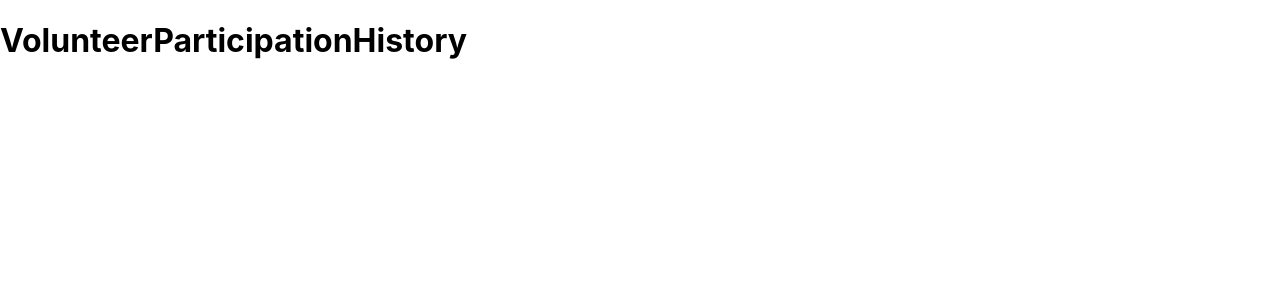
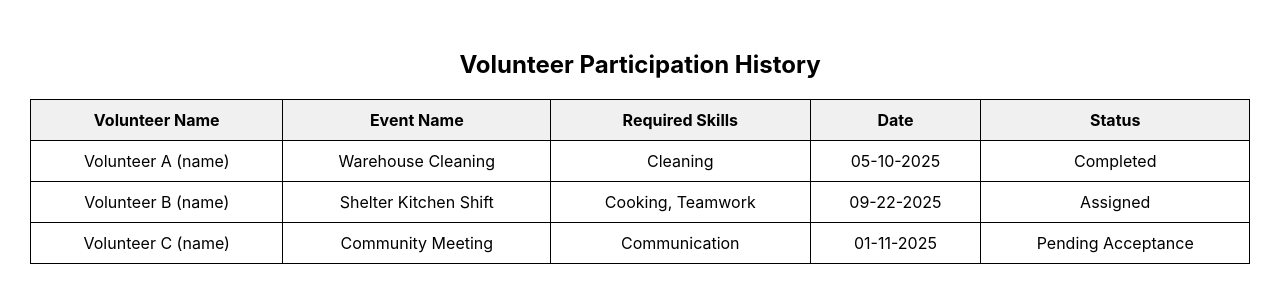
Before and after one commit to Hyperbolas/volunteer-app, a React (Create React App) app: page /admin/VolunteerParticipationHistory in a window 1280 px wide. Shown: the top 302 px of the page. Built offline with nearby package versions, Linux system fonts and the light colour scheme.

Commit message:
added volunteer history and fixed errors

```diff
--- /dev/null
+++ b/src/pages/admin/VolunteerParticipationHistory.css
@@ -0,0 +1,32 @@
+
+.history-container {
+  padding: 30px;
+}
+
+.history-heading {
+  font-size: 24px;
+  margin-bottom: 20px;
+  text-align: center;
+}
+
+.history-table {
+  width: 100%;
+  border-collapse: collapse;
+  text-align: center;
+}
+
+.history-table th,
+.history-table td {
+  border: 1px solid black;
+  padding: 10px;
+}
+
+.history-table th {
+  background-color: #f0f0f0;
+}
+
+.error-message {
+  color: red;
+  font-style: italic;
+  font-size: small;
+}
--- a/src/pages/admin/VolunteerParticipationHistory.js
+++ b/src/pages/admin/VolunteerParticipationHistory.js
@@ -1,7 +1,62 @@
+import "./VolunteerParticipationHistory.css";
+//references chatgpt, https://www.youtube.com/watch?v=SurVt_rqOQM
+
 import React from "react";
 
-const VolunteerParticipationHistory = () => {
-  return <h1>VolunteerParticipationHistory</h1>;
-};
+function VolunteerParticipationHistory() {
+  const sampleParticipationData = [
+    {
+      volunteerName: "Volunteer A (name)",
+      eventName: "Warehouse Cleaning",
+      requiredSkills: ["Cleaning"],
+      date: "05-10-2025",
+      status: "Completed",
+    },
+    {
+      volunteerName: "Volunteer B (name)",
+      eventName: "Shelter Kitchen Shift",
+      requiredSkills: ["Cooking", "Teamwork"],
+      date: "09-22-2025",
+      status: "Assigned",
+    },
+    {
+      volunteerName: "Volunteer C (name)",
+      eventName: "Community Meeting",
+      requiredSkills: ["Communication"],
+      date: "01-11-2025",
+      status: "Pending Acceptance",
+    },
+  ];
+
+  return (
+    <div className="history-container">
+      <h2 className="history-heading">Volunteer Participation History</h2>
+      <table className="history-table">
+        <thead>
+          <tr>
+            <th>Volunteer Name</th>
+            <th>Event Name</th>
+            <th>Required Skills</th>
+            <th>Date</th>
+            <th>Status</th>
+          </tr>
+        </thead>
+        <tbody>
+          {sampleParticipationData.map((entry, index) => (
+            <tr key={index}>
+              <td>{entry.volunteerName}</td>
+              <td>{entry.eventName}</td>
+              <td>{entry.requiredSkills.join(", ")}</td>
+              {/* For multiple skills*/}
+              <td>{entry.date}</td>
+              <td>{entry.status}</td>
+            </tr>
+          ))}
+          {/* using map to loop through each object in the array*/}
+        </tbody>
+      </table>
+    </div>
+  );
+}
 
 export default VolunteerParticipationHistory;
--- a/src/pages/user/UserProfileForm.js
+++ b/src/pages/user/UserProfileForm.js
@@ -1,8 +1,8 @@
-import React, { useState } from "react";
+import { useState } from "react";
 import "./UserProfileForm.css";
 import DatePicker from "react-multi-date-picker";
 import { useNavigate } from "react-router-dom";
-//referenced from chatgpt, https://www.npmjs.com/package/react-multi-date-picker for multi-date picker, https://www.youtube.com/watch?v=zCgruoRUxlk
+//references chatgpt, https://www.npmjs.com/package/react-multi-date-picker for multi-date picker, https://www.youtube.com/watch?v=zCgruoRUxlk
 
 const UserProfileForm = () => {
   const [formData, setFormData] = useState({
@@ -15,7 +15,7 @@ const UserProfileForm = () => {
     skills: [],
     preferences: "",
     availability: [],
-  });
+  }); //form data holds user input data as in question. since skills and availability are multiple, they are stored as arrays.
 
   const [errors, setErrors] = useState({
     fullName: "",
@@ -27,9 +27,9 @@ const UserProfileForm = () => {
     skills: "",
     preferences: "",
     availability: "",
-  });
+  }); //errors holds error message for each field. Set to empty initially aka no errors
 
-  const navigate = useNavigate();
+  const navigate = useNavigate(); //helps redirect after submitting
 
   function handleChange(e) {
     const name = e.target.name;
@@ -45,9 +45,9 @@ const UserProfileForm = () => {
       skills: formData.skills,
       preferences: formData.preferences,
       availability: formData.availability,
-    };
+    }; //used to update form data based on user input. updates only the field that has changed.
 
-    updatedFormData[name] = value;
+    updatedFormData[name] = value; //updates the specific field in the form data
 
     setFormData(updatedFormData);
     const updatedErrors = {
@@ -60,7 +60,7 @@ const UserProfileForm = () => {
       skills: errors.skills,
       preferences: errors.preferences,
       availability: errors.availability,
-    };
+    }; //used to update errors based on user input. Updates only the field that has changed.
 
     updatedErrors[name] = "";
 
@@ -82,7 +82,7 @@ const UserProfileForm = () => {
       skills: selectedOptions,
       preferences: formData.preferences,
       availability: formData.availability,
-    };
+    }; //stores selected multiple skills in an array
 
     setFormData(updatedFormData);
     const updatedErrors = {
@@ -111,7 +111,8 @@ const UserProfileForm = () => {
       skills: formData.skills,
       preferences: formData.preferences,
       availability: dates,
-    };
+    }; //since availability is multiple dates, store them in an array. dates is the array of selected dates from the date picker.
+    //also cant use e.target.value since it is not a text input, so use the dates parameter passed to the function.
 
     setFormData(updatedFormData);
 
@@ -125,7 +126,7 @@ const UserProfileForm = () => {
       skills: errors.skills,
       preferences: errors.preferences,
       availability: "",
-    };
+    }; //setting availability error to empty string since user has selected dates
 
     setErrors(updatedErrors);
   }
@@ -141,15 +142,23 @@ const UserProfileForm = () => {
       skills: "",
       preferences: "",
       availability: "",
-    };
+    }; //first create a new errors object with all fields set to empty strings
     if (!formData.fullName) {
       newErrors.fullName = "Full Name is required";
-    } else if (formData.fullName.length > 50) {
-      newErrors.fullName = "Full Name must be at most 50 characters";
     }
+    // else if (formData.fullName.length > 50) {
+    //   newErrors.fullName = "Full Name must be at most 50 characters";
+    // } not needed since input field has maxLength set to 50 however can be used in the future if needed
     if (!formData.address1) {
       newErrors.address1 = "Address 1 is required";
     }
+    // else if (formData.address1.length > 100) {
+    //   newErrors.address1 = "Address 1 must be at most 100 characters";
+    // }not needed since input field has maxLength set to 100 however can be used in the future if needed
+
+    // if (formData.address2.length > 100) {
+    //   newErrors.address2 = "Address 2 must be at most 100 characters";
+    // }not needed since input field has maxLength set to 100 however can be used in the future if needed
     if (!formData.city) {
       newErrors.city = "City is required";
     }
@@ -163,10 +172,11 @@ const UserProfileForm = () => {
     }
     if (formData.skills.length === 0) {
       newErrors.skills = "Skills is required";
-    }
+    } //if no skills are selected, then error message shown
     if (formData.availability.length === 0) {
       newErrors.availability = "Availability is required";
     }
+    //then check each field in the form data and update the newErrors object accordingly
     setErrors(newErrors);
     let isValid = true;
     for (let key in newErrors) {
@@ -175,6 +185,7 @@ const UserProfileForm = () => {
       }
     }
     return isValid;
+    //then checks if there are any errors in the newErrors object. If there are, it returns false, otherwise it returns true. so example if one of the fields is not empty we get false so form is not submitted unless no errors.
   }
 
   function handleSubmit(e) {
@@ -187,7 +198,7 @@ const UserProfileForm = () => {
       "Thank you for your submission. You are being redirected to the dashboard."
     );
     navigate("/user/UserDashboard");
-  }
+  } //using the alert to tell user that form is submitted successfully and then redirecting to the user dashboard.
 
   return (
     <div className="container">
@@ -205,17 +216,18 @@ const UserProfileForm = () => {
             name="fullName"
             maxLength="50"
             value={formData.fullName}
-            onChange={handleChange}
+            onChange={handleChange} //when user enters data in input field, handleChange function is called to update formData
             required
           />
           {errors.fullName !== "" && (
             <div className="error-message">{errors.fullName}</div>
           )}
+          {/* this checks that if there is an error then its shown as <div>error info</div> */}
         </div>
 
         <div className="form-group">
           <label className="label" htmlFor="address1">
-            Address 1*
+            Address 1* {/* asterick means its required field*/}
           </label>
           <input
             className="input"
@@ -225,11 +237,12 @@ const UserProfileForm = () => {
             maxLength="100"
             value={formData.address1}
             onChange={handleChange}
-            required
+            required //since required field, if user tries to submit data, it will show error
           />
           {errors.address1 !== "" && (
             <div className="error-message">{errors.address1}</div>
           )}
+          {/* this checks that if there is an error then its shown as <div>error info</div> */}
         </div>
 
         <div className="form-group">
@@ -244,6 +257,7 @@ const UserProfileForm = () => {
             maxLength="100"
             value={formData.address2}
             onChange={handleChange}
+            //no required here since optional
           />
         </div>
 
@@ -264,6 +278,7 @@ const UserProfileForm = () => {
           {errors.city !== "" && (
             <div className="error-message">{errors.city}</div>
           )}
+          {/* this checks that if there is an error then its shown as <div>error info</div> */}
         </div>
 
         <div className="form-group">
@@ -299,6 +314,7 @@ const UserProfileForm = () => {
           {errors.state !== "" && (
             <div className="error-message">{errors.state}</div>
           )}
+          {/* this checks that if there is an error then its shown as <div>error info</div> */}
         </div>
 
         <div className="form-group">
@@ -319,6 +335,7 @@ const UserProfileForm = () => {
           {errors.zipCode !== "" && (
             <div className="error-message">{errors.zipCode}</div>
           )}
+          {/* this checks that if there is an error then its shown as <div>error info</div> */}
         </div>
 
         <div className="form-group">
@@ -329,21 +346,25 @@ const UserProfileForm = () => {
             className="select-multiple"
             id="skills"
             name="skills"
-            multiple
+            multiple //multiple since multiple skills can be selected
             value={formData.skills}
             onChange={handleSkillsChange}
             required
           >
-            <option value="html">HTML</option>
-            <option value="css">CSS</option>
-            <option value="javascript">JavaScript</option>
-            <option value="react">React</option>
-            <option value="nodejs">Node.js</option>
-            <option value="python">Python</option>
+            <option value="cleaning">Cleaning</option>
+            <option value="cooking">Cooking</option>
+            <option value="communication">Communication</option>
+            <option value="eventSetUp">Event Set Up</option>
+            <option value="teamwork">Teamwork</option>
+            <option value="organization">Organization</option>
+            <option value="leadership">Leadership</option>
+            <option value="firstAid">First Aid</option>
           </select>
+          {/*multiselect input*/}
           {errors.skills !== "" && (
             <div className="error-message">{errors.skills}</div>
           )}
+          {/* this checks that if there is an error then its shown as <div>error info</div> */}
         </div>
 
         <div className="form-group">
@@ -358,10 +379,11 @@ const UserProfileForm = () => {
             onChange={handleChange}
           />
         </div>
+        {/* no error check since optional so can be empty, or have zero or many characters */}
 
         <div className="form-group">
           <label className="label" htmlFor="availability">
-            Availability* (Select multiple dates)
+            Availability* (Select one or more dates)
           </label>
           <DatePicker
             multiple
@@ -376,11 +398,13 @@ const UserProfileForm = () => {
           {errors.availability !== "" && (
             <div className="error-message">{errors.availability}</div>
           )}
+          {/* this checks that if there is an error then its shown as <div>error info</div> */}
         </div>
 
         <button type="submit" className="button">
           Save Profile
         </button>
+        {/* when user clicks this, if they have no errors, then shows alert saying they are being redirected to dashboard*/}
       </form>
     </div>
   );
--- a/src/routes/AppRoutes.js
+++ b/src/routes/AppRoutes.js
@@ -31,6 +31,5 @@ const AppRoutes = () => {
         </Routes>
     );
 
-
 };
 export default AppRoutes
```
